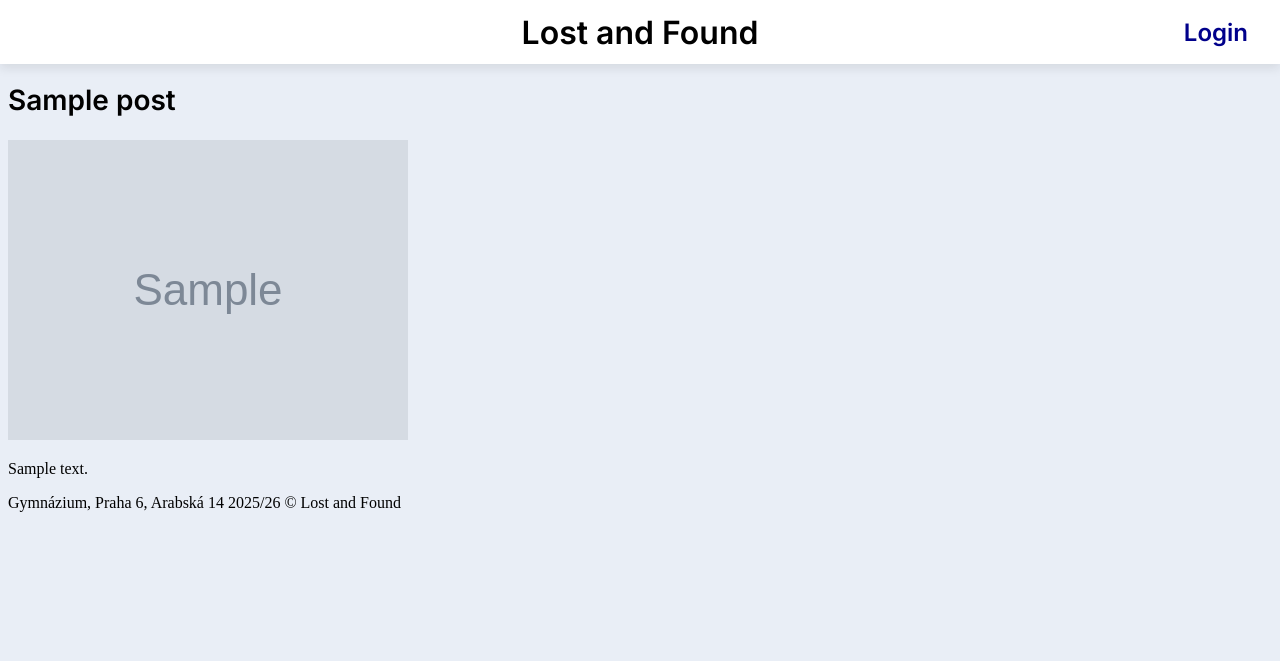
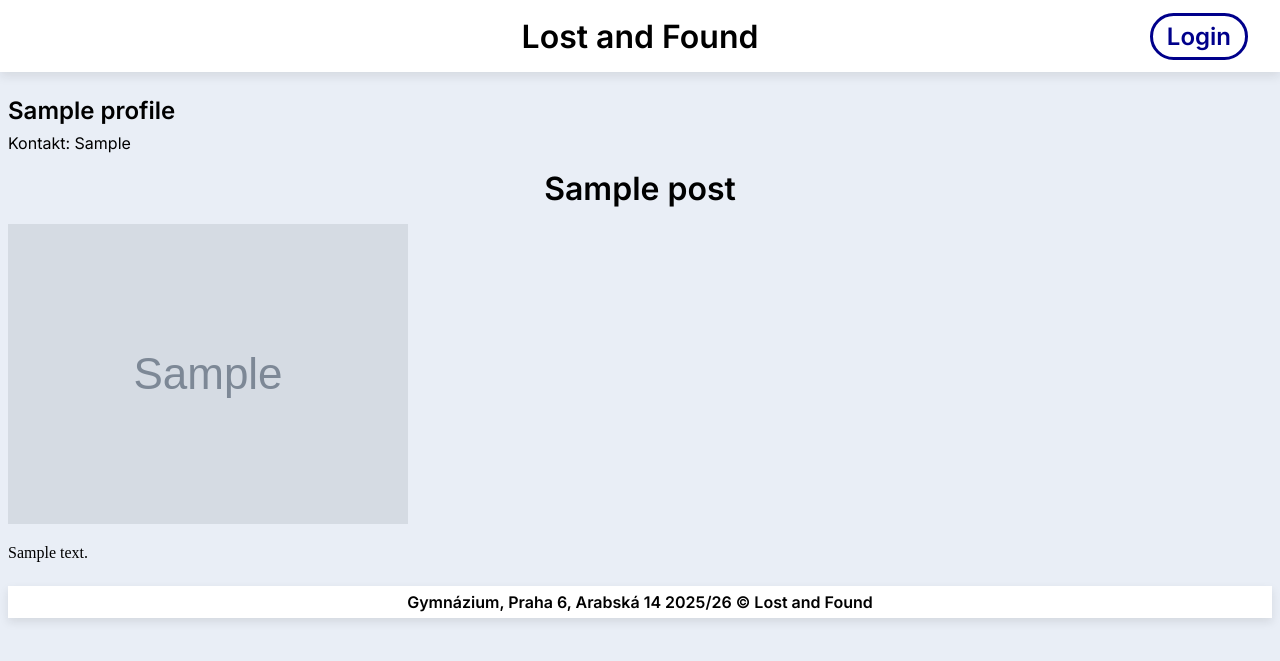
Before and after one commit to BrunoChvalkovsky/rocnikovy_projekt_lostandfound, a Django app: page /postdetails/1/ in a window 1280 px wide. Shown: the top 661 px of the page. Run offline with Django 5.2, Linux system fonts and the light colour scheme; tables that the repository leaves empty hold one stand-in row (values such as "Sample post"); grey boxes marked "Sample" are stand-in pictures.

Commit message:
homepage design

```diff
--- a/lostandfound/templates/project/base.html
+++ b/lostandfound/templates/project/base.html
@@ -35,9 +35,11 @@
         {% endblock %}
     </main>
     <footer>
+    <div class="footer">
         Gymnázium, Praha 6, Arabská 14 2025/26 &copy; Lost and Found
         {% block footer %}
         {% endblock %}
+    </div>
     </footer>
 </body>
 </html>
--- a/lostandfound/templates/project/postdetails.html
+++ b/lostandfound/templates/project/postdetails.html
@@ -1,10 +1,22 @@
 {% extends 'project/base.html'%}
+{% load static %}
+
+{% block title %}
+    <title>
+        {{ post.title }} - Post Details
+    </title>
+{% endblock %}
+
+{% block head %}
+    {{ block.super }}
+    <link rel="stylesheet" href="{% static 'project/css/postdetails.css' %}">
+{% endblock %}
 
 {% block header %}
 {% endblock %}
 
 {% block main %}
-    <div class="details">
+    <div class="postdetails">
     {% if post.owner == user %}
         <a class="owner" href="{% url 'myposts' %}">
             {{ post.owner.profile.name }}
@@ -14,8 +26,8 @@
             {{ post.owner.profile.name }}
         </a>
     {% endif %}
-        <p>{{ post.owner.profile.contact }}</p>
-        <h2>{{ post.title }}</h2>
+        <p class="contact">Kontakt: {{ post.owner.profile.contact }}</p>
+        <h2 class="post-title">{{ post.title }}</h2>
         <img src="{{ post.image.url }}" alt="{{ post.title }}">
         <p>{{ post.description }}</p>
         {% if post.owner == user %}
--- a/static/project/css/base.css
+++ b/static/project/css/base.css
@@ -20,7 +20,7 @@ body {
     position: relative;
     background-color: white;
     box-shadow: 0 4px 10px rgba(30, 30, 30, 0.1);
-    height: 8vh;
+    height: 9vh;
     font: 600 1.5rem 'Inter', sans-serif;
     position: fixed;
     top: 0;
@@ -44,6 +44,16 @@ body {
     margin-right: 2.5vw;
     align-self: center;
     color: darkblue;
+    border-color: darkblue;
+    border-style: solid;
+    border-radius: 3vh;
+    padding: 0.75vh 1.75vh;
+}
+
+.login:hover {
+    background-color: darkblue;
+    color: white;
+    transition: background-color 0.4s, color 0.5s;
 }
 
 .profile {
@@ -70,3 +80,20 @@ body {
     line-height: 1;
     vertical-align: middle;
 }
+
+.footer {
+    display: flex;
+    justify-content: center;
+    align-items: center;
+    background-color: white;
+    box-shadow: 0 4px 10px rgba(30, 30, 30, 0.1);
+    height: 4vh;
+    font: 600 1rem 'Inter', sans-serif;
+    bottom: 0;
+    left: 0;
+    right: 0;
+    width: 100%;
+    z-index: 1000;
+    margin: 0;
+    transform: translateY(+1vh);
+}
--- /dev/null
+++ b/static/project/css/postdetails.css
@@ -0,0 +1,21 @@
+.postdetails {
+    margin-top: 12vh;
+}
+.owner {
+    display: flex;
+    flex-direction: row;
+    align-items: center;
+    font: 600 3vh 'Inter', sans-serif;
+}
+.contact {
+    font: 400 2vh 'Inter', sans-serif;
+    margin-top: 1vh;
+    margin-bottom: 2vh;
+}
+.post-title {
+    display: flex;
+    font: 600 4vh 'Inter', sans-serif;
+    margin-top: 1vh;
+    margin-bottom: 2vh;
+    justify-self: center;
+}
```
Also changed, not shown: lostandfound/templates/project/homepage.html (+8 -4 lines), static/project/css/homepage.css (+40 -0 lines).
